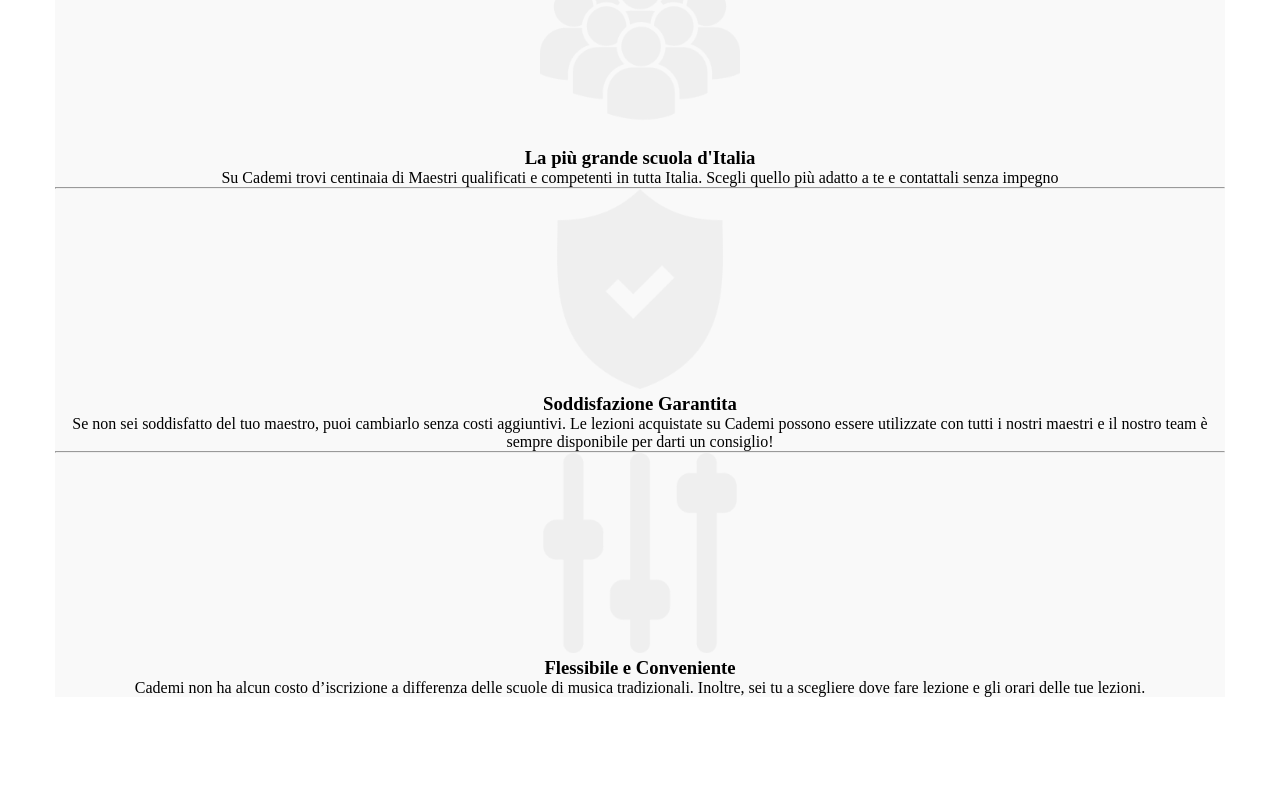
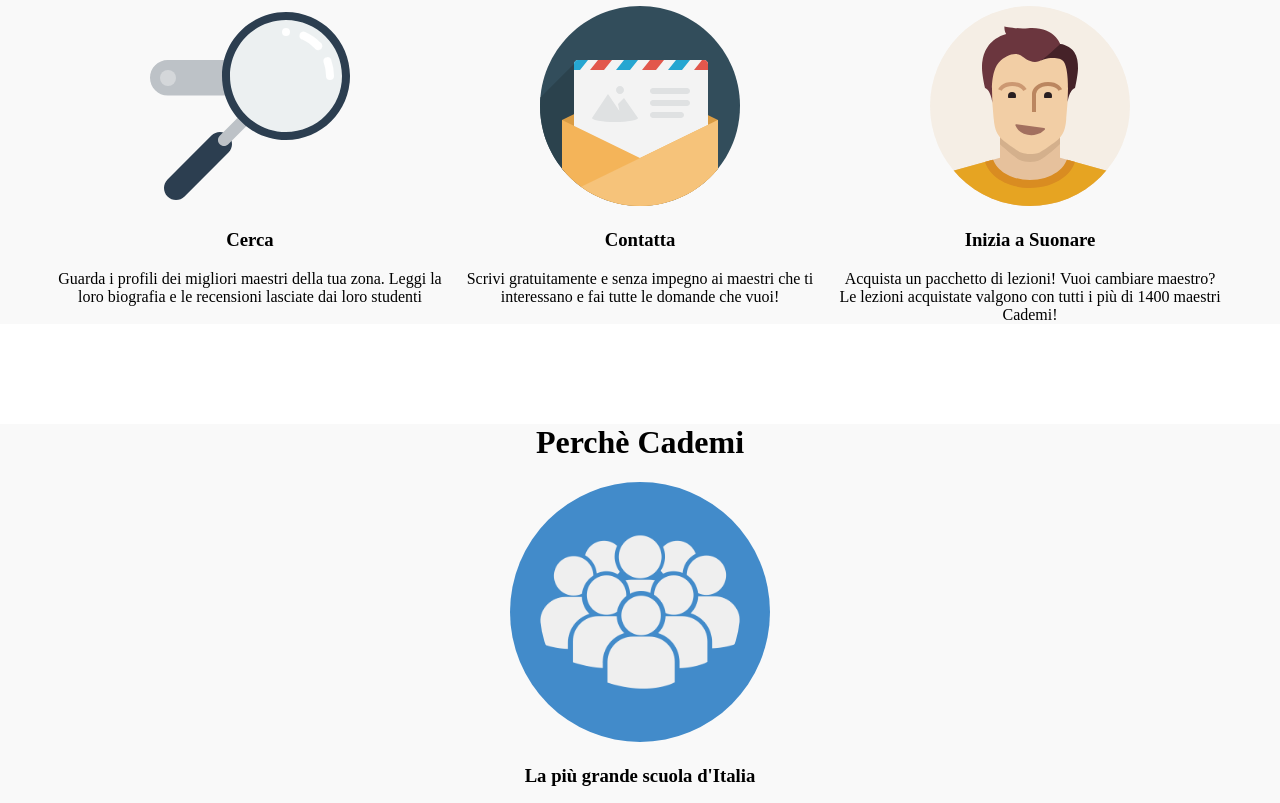
Before and after one commit to andreadicataldi/html-css-resp-wannabe-12bool, a plain HTML site: page index.html in a window 1280 px wide. Shown: the part 610-1413 px from the top of the page. Before the commit the page ends 1307 px from the top, so only its background shows below. Drawn offline with Linux system fonts and the light colour scheme.

Commit message:
Large page
Large page complete

```diff
--- a/css/style.css
+++ b/css/style.css
@@ -3,9 +3,35 @@
 }
 
 img {
-  max-height: 200px;
+  height: 200px;
+}
+h1 {
+  margin-bottom: 0.67em;
+}
+
+h3 {
+  margin: 1em 0px;
+}
+
+hr {
+  margin-bottom: 80px;
 }
 
 .grey {
   background-color: #f9f9f9;
 }
+
+.why img {
+  height: 260px;
+  background-color: #428bca;
+  border-radius: 50%;
+  padding: 30px;
+}
+
+.why p {
+  margin-bottom: 6px;
+}
+
+.lezioni, .steps, .why {
+  margin-top: 100px;
+}
--- a/index.html
+++ b/index.html
@@ -11,7 +11,8 @@
 </head>
 
 <body>
-  <!-- CONTAINER LEZIONI -->
+  <!-- LEZIONI -->
+  <div class="lezioni">
     <div class="container">
       <div class="row">
         <div class="col-lg-12 col-md-12 col-xs-12">
@@ -30,13 +31,14 @@
           <p>Impara senza muoverti da casa! Scegli da una vastissima lista di maestri abilitati all'insegnamento online, senza doverti preoccupare di distanze e spostamenti</p>
         </div>
       </div>
-
     </div>
-  <!-- /CONTAINER LEZIONI -->
+  </div>
+  <!-- /LEZIONI -->
 
 
-  <!-- CONTAINER STEPS -->
-  <div class="container grey">
+  <!-- STEPS -->
+  <div class="steps grey">
+    <div class="container">
       <div class="row">
         <div class="col-lg-12 col-md-12 col-xs-12">
           <h1>Come Funziona</h1>
@@ -60,11 +62,13 @@
         </div>
       </div>
     </div>
-  <!-- /CONTAINER STEPS -->
+  </div>
+  <!-- /STEPS -->
 
 
-  <!-- CONTAINER WHY -->
-  <div class="container grey">
+  <!-- WHY -->
+  <div class="why grey">
+    <div class="container">
       <div class="row">
         <div class="col-lg-12 col-md-12 col-xs-12">
           <h1>Perchè Cademi</h1>
@@ -90,7 +94,8 @@
         </div>
       </div>
     </div>
-  <!-- /CONTAINER WHY -->
+  </div>
+  <!-- /WHY -->
 </body>
 
 </html>
```
Lines whose indentation alone changed are shown as unchanged.
